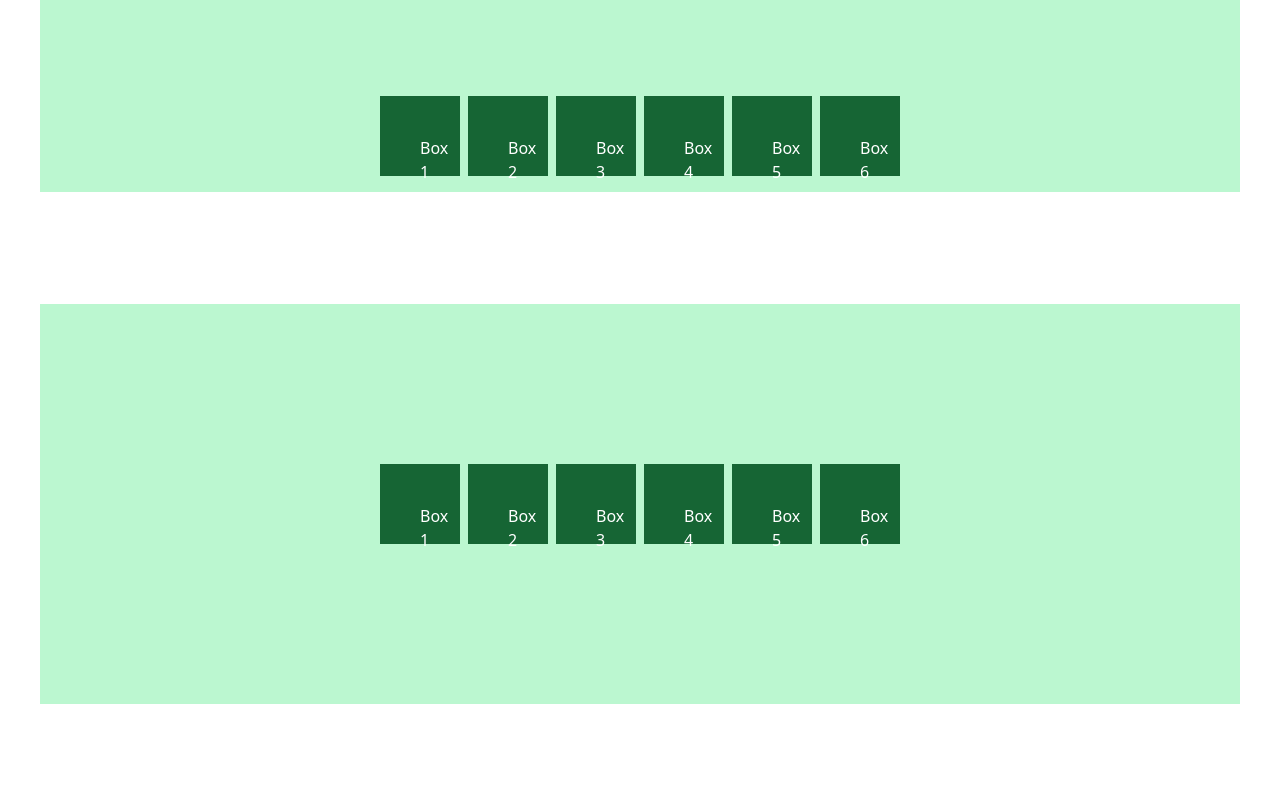
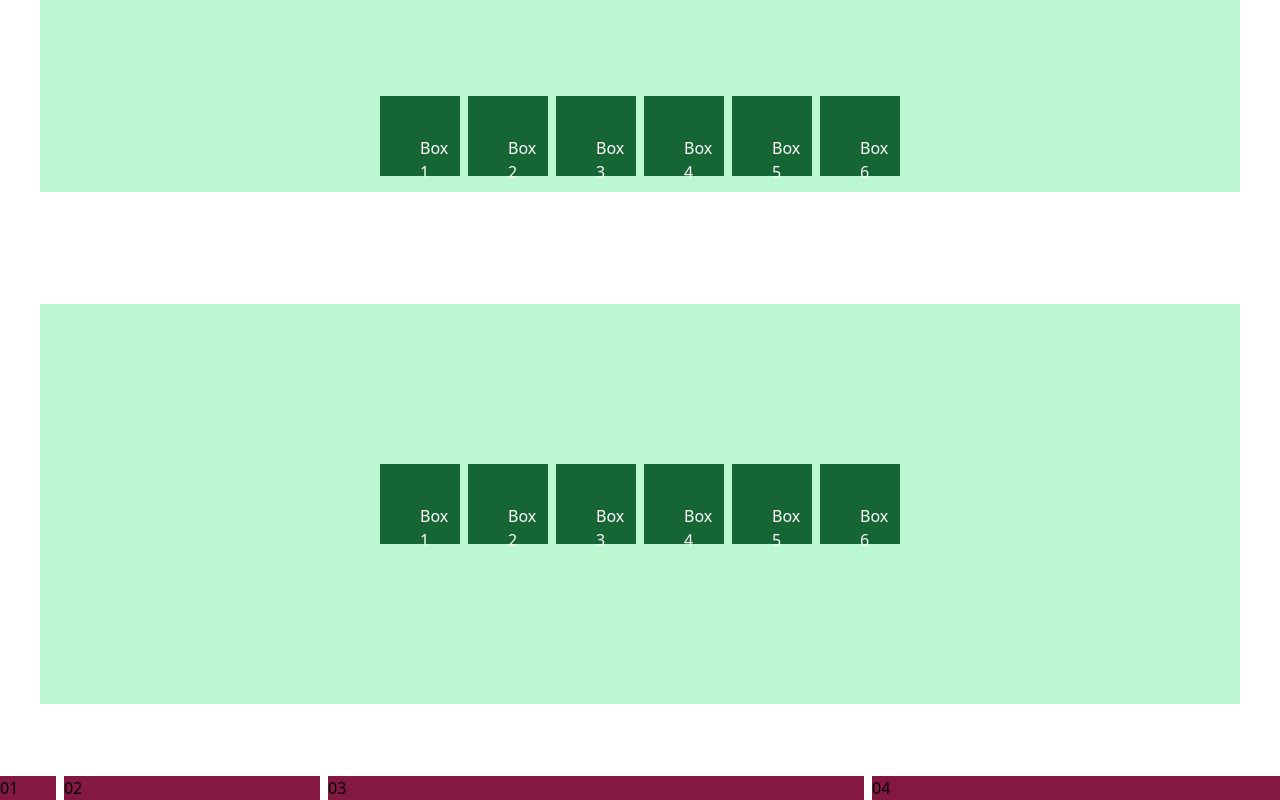
Before and after one commit to Mareola-Mabs/Learning-Tailwind-CSS, a plain HTML site: page flex/index.html in a window 1280 px wide. Shown: the part 4744-5544 px from the top of the page. Before the commit the page ends 5488 px from the top, so only its background shows below. Drawn offline with nearby package versions, Linux system fonts and the light colour scheme.

Commit message:
feat: add flex properties

```diff
--- a/flex/index.html
+++ b/flex/index.html
@@ -147,6 +147,21 @@
         <div class="bg-green-800 p-10 text-white w-20 h-20">Box 6</div>
     </div>
 
+    <!-- Flex Properties (grow and shriink) -->
+    <div class="flex gap-2">
+        <div class="flex-none w-14 bg-pink-900">
+          01
+        </div>
+        <div class="flex-initial w-64 bg-pink-900">
+        02
+        </div>
+        <div class="flex-auto w-32 bg-pink-900">
+          03
+        </div>
+        <div class="flex-1 w-32 bg-pink-900">
+          04
+        </div>
+      </div>
 
 
 
```
